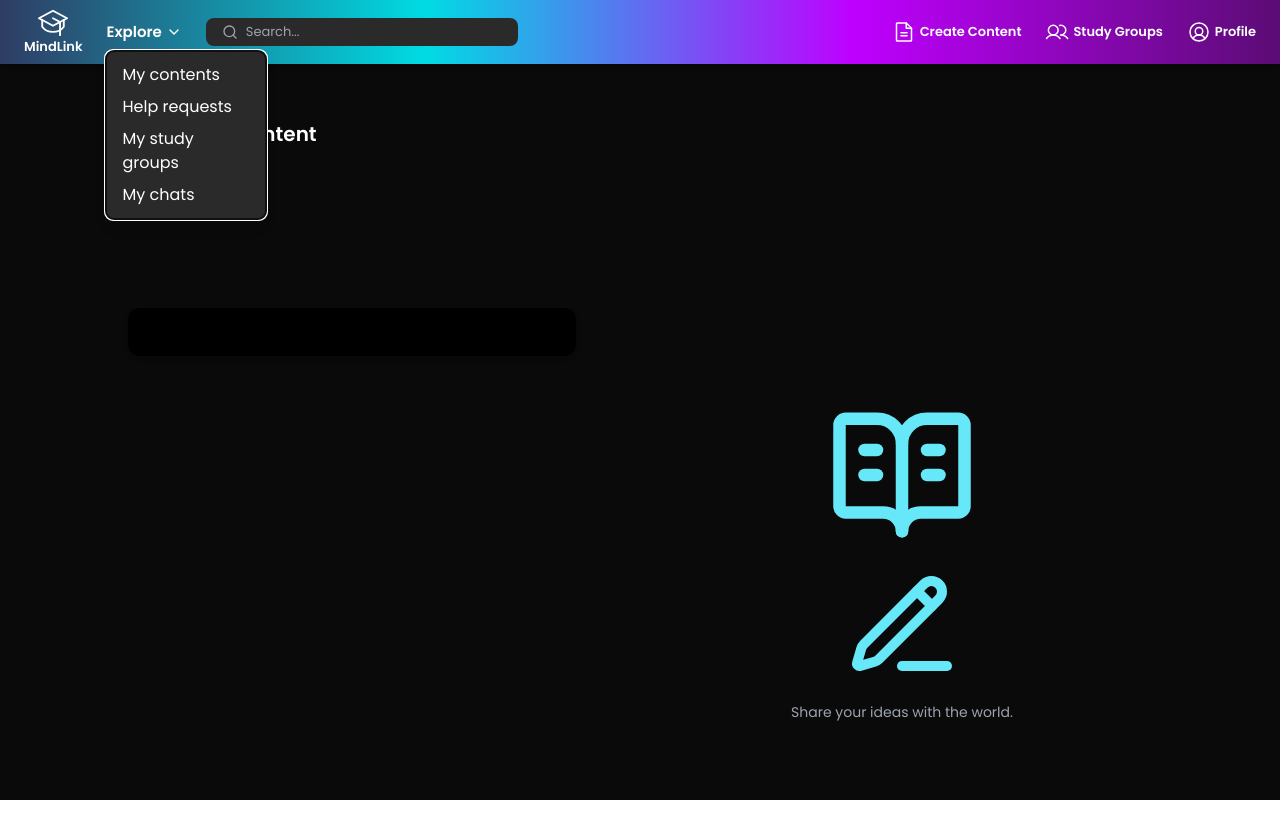
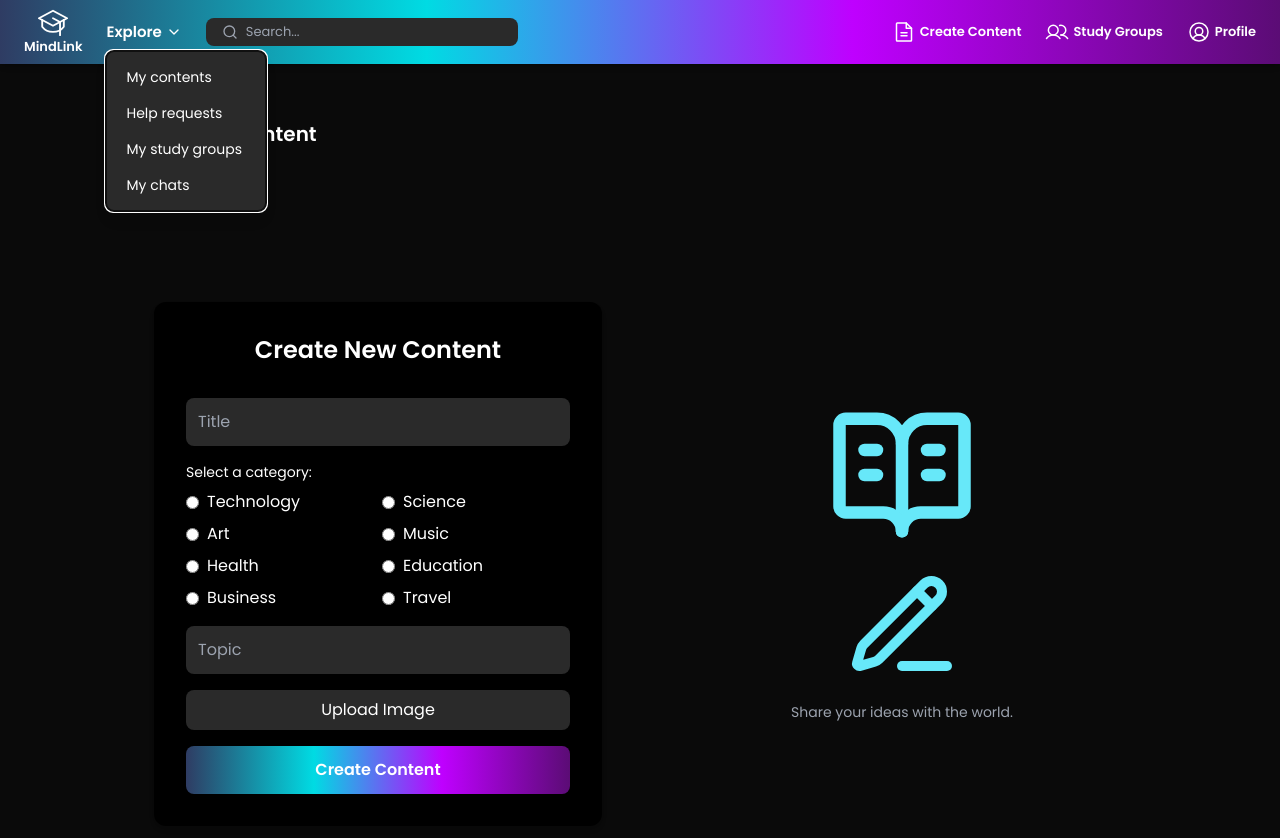
Before and after one commit to Juaaanp/mindlink-Frontend, a Next.js app: page /createContent in a window 1280 px wide. Both pictures are taken after a click on the button "Explore". Shown: the top 838 px of the page. Before the commit the page ends 800 px from the top, so only its background shows below. Built offline with nearby package versions, Linux system fonts and the light colour scheme; no server answers.

Commit message:
Logout, Navbar fijo, vistas explore iniciadas

```diff
--- /dev/null
+++ b/app/explore/helpRequests/page.tsx
@@ -0,0 +1,17 @@
+'use client';
+
+import NavBarAuth from "@/components/NavBarAuth";
+
+export default function helpRequests() {
+
+    return (
+        <div>
+            <header className="fixed top-0 left-0 w-full z-50 bg-[#0a0a0a] shadow-md">
+                <NavBarAuth />
+            </header>
+            <div className="pt-24">
+                <h1>Help Requests</h1>
+            </div>
+        </div>
+    );
+}
--- /dev/null
+++ b/app/explore/myChats/page.tsx
@@ -0,0 +1,17 @@
+'use client';
+
+import NavBarAuth from "@/components/NavBarAuth";
+
+export default function MyChats() {
+
+    return (
+        <div>
+            <header className="fixed top-0 left-0 w-full z-50 bg-[#0a0a0a] shadow-md">
+                <NavBarAuth />
+            </header>
+            <div className="pt-24">
+                <h1>My Chats</h1>
+            </div>
+        </div>
+    );
+}
--- /dev/null
+++ b/app/explore/myContents/page.tsx
@@ -0,0 +1,17 @@
+'use client';
+
+import NavBarAuth from "@/components/NavBarAuth";
+
+export default function MyContents() {
+
+    return (
+        <div>
+            <header className="fixed top-0 left-0 w-full z-50 bg-[#0a0a0a] shadow-md">
+                <NavBarAuth />
+            </header>
+            <div className="pt-24">
+                <h1>My Contents</h1>
+            </div>
+        </div>
+    );
+}
--- /dev/null
+++ b/app/explore/myStudyGroups/page.tsx
@@ -0,0 +1,17 @@
+'use client';
+
+import NavBarAuth from "@/components/NavBarAuth";
+
+export default function MyStudyGroups() {
+
+    return (
+        <div>
+            <header className="fixed top-0 left-0 w-full z-50 bg-[#0a0a0a] shadow-md">
+                <NavBarAuth />
+            </header>
+            <div className="pt-24">
+                <h1>My Study Groups</h1>
+            </div>
+        </div>
+    );
+}
--- a/app/login/page.tsx
+++ b/app/login/page.tsx
@@ -8,7 +8,7 @@ export default function LoginPage() {
   return (
     <div className="min-h-screen flex flex-col bg-black text-white">
       {/* Barra de navegación */}
-      <header className="fixed top-0 left-0 w-full z-10">
+      <header className="fixed top-0 left-0 w-full z-50 bg-[#0a0a0a] shadow-md">
         <NavBarNoAuth />
       </header>
 
--- a/app/page.tsx
+++ b/app/page.tsx
@@ -14,7 +14,9 @@ export default function Home() {
 
   return (
     <div>
-      <NavbarNoAuth/>
+      <header className="fixed top-0 left-0 w-full z-50 bg-[#0a0a0a] shadow-md">
+        <NavbarNoAuth />
+      </header>
       <div className="min-h-screen flex flex-col items-center justify-center text-white">
       <h1 className="text-4xl md:text-5xl font-bold mb-4">Bienvenido a Mindlink</h1>
       <p className="text-lg md:text-xl text-center max-w-xl mb-6">
--- a/app/profile/page.tsx
+++ b/app/profile/page.tsx
@@ -4,11 +4,15 @@ import { useState, useEffect } from 'react';
 import NavBarAuth from '@/components/NavBarAuth';
 import Image from 'next/image';
 import { useAuth } from '@/context/AuthContext';
+import api from '@/lib/api';
+import { useRouter } from 'next/navigation';
 
 export default function ProfilePage() {
   const [username, setName] = useState('John Doe');
   const [email, setEmail] = useState('john.doe@example.com');
+  const [interests, setInterests] = useState<String[]>([]);
   const [role] = useState('Student');
+  const router = useRouter();
 
   const { user } = useAuth();
 
@@ -16,8 +20,17 @@ export default function ProfilePage() {
     if (user) {
       setName(user.name || 'Unknown');
       setEmail(user.email || 'No email');
+      setInterests(user.interests || null);
     }
   }, [user]);
+
+  const handleLogout = (): void => {
+    api.post("/students/logout", null, {
+      withCredentials: true,
+    });
+
+    router.push('/login');
+  }
 
   return (
     <div className="min-h-screen bg-[#0a0a0a] text-white font-poppins">
@@ -46,8 +59,11 @@ export default function ProfilePage() {
 
         {/* Secciones */}
         <div className="mt-10 w-full max-w-2xl space-y-6">
-          <Section title="My Contents">
-            <p>You haven't created any content yet.</p>
+          <Section title="My Interests">
+            {interests ? (<div>{interests.map((name, index) => (<div key={index}>{name}</div>))}</div>) : (
+              <p>You haven't selected any interest.</p>
+            )}
+
           </Section>
 
           <Section title="Settings">
@@ -60,7 +76,7 @@ export default function ProfilePage() {
           </Section>
 
           <Section title="Danger Zone">
-            <button className="text-red-500 hover:underline">Logout</button>
+            <button onClick={handleLogout} className="text-red-500 hover:underline">Logout</button>
           </Section>
         </div>
       </main>
--- a/app/signUp/page.tsx
+++ b/app/signUp/page.tsx
@@ -7,7 +7,7 @@ export default function SignUpPage() {
   return (
     <div className="min-h-screen flex flex-col bg-black text-white">
       {/* Barra de navegación */}
-      <header className="fixed top-0 left-0 w-full z-10">
+      <header className="fixed top-0 left-0 w-full z-50 bg-[#0a0a0a] shadow-md">
         <NavbarNoAuth />
       </header>
 
--- a/components/ContentComponents/CreateContentForm.tsx
+++ b/components/ContentComponents/CreateContentForm.tsx
@@ -1,51 +1,104 @@
 'use client';
 
 import { useState } from 'react';
-import { useAuth } from '@/context/AuthContext';
 
 export default function CreateContentForm() {
   const [title, setTitle] = useState('');
   const [type, setType] = useState('');
   const [topic, setTopic] = useState('');
   const [image, setImage] = useState<File | null>(null);
-  const { user } = useAuth(); // <-- Aquí accedes al usuario
 
-  const handleSubmit = async (e: React.FormEvent) => {
+  const handleSubmit = (e: React.FormEvent) => {
     e.preventDefault();
-
-    if (!user) {
-      alert("You must be logged in to create content.");
-      return;
-    }
 
     const formData = new FormData();
     formData.append('title', title);
     formData.append('type', type);
     formData.append('topic', topic);
-    formData.append('userId', user.id); // <-- Aquí agregas el id del usuario
     if (image) {
       formData.append('image', image);
     }
 
-    try {
-      const res = await fetch('/api/content', {
-        method: 'POST',
-        body: formData,
-      });
-
-      if (!res.ok) {
-        throw new Error('Failed to create content');
-      }
-
-      console.log('Content created successfully');
-    } catch (error) {
-      console.error('Error:', error);
-    }
+    console.log('Formulario enviado');
+    // Aquí puedes enviar formData al backend con fetch o axios
   };
 
   return (
-    <form onSubmit={handleSubmit} className="bg-black p-6 rounded-xl shadow-md w-full max-w-md flex flex-col space-y-4 font-poppins mt-40">
-      {/* ... tu formulario actual sin cambios ... */}
-    </form>
+    <div className="min-h-screen flex items-center justify-center bg-[#0a0a0a] text-white">
+      <form
+        onSubmit={handleSubmit}
+        className="bg-black p-8 rounded-xl shadow-md w-full max-w-md flex flex-col space-y-4 font-poppins"
+      >
+        <h2 className="text-2xl font-bold text-center mb-4">Create New Content</h2>
+
+        <input
+          type="text"
+          placeholder="Title"
+          value={title}
+          onChange={(e) => setTitle(e.target.value)}
+          className="bg-[#2a2a2a] text-white p-3 rounded-lg focus:outline-none focus:ring-2 focus:ring-cyan-500"
+          required
+        />
+
+        {/* Radio buttons para 'type' */}
+        <div className="mb-2">
+          <label className="block text-sm font-medium mb-2">Select a category:</label>
+          <div className="grid grid-cols-2 gap-2">
+            {['Technology', 'Science', 'Art', 'Music', 'Health', 'Education', 'Business', 'Travel'].map((option) => (
+              <label key={option} className="flex items-center space-x-2 text-white">
+                <input
+                  type="radio"
+                  name="type"
+                  value={option}
+                  checked={type === option}
+                  onChange={(e) => setType(e.target.value)}
+                  className="accent-cyan-500"
+                />
+                <span>{option}</span>
+              </label>
+            ))}
+          </div>
+        </div>
+
+        <input
+          type="text"
+          placeholder="Topic"
+          value={topic}
+          onChange={(e) => setTopic(e.target.value)}
+          className="bg-[#2a2a2a] text-white p-3 rounded-lg focus:outline-none focus:ring-2 focus:ring-cyan-500"
+          required
+        />
+
+        {/* Upload Image */}
+        <div className="w-full">
+          <label
+            htmlFor="imageUpload"
+            className="cursor-pointer bg-[#2a2a2a] hover:bg-cyan-700 text-white px-4 py-2 rounded-lg block text-center"
+          >
+            Upload Image
+          </label>
+          <input
+            id="imageUpload"
+            type="file"
+            accept="image/*"
+            onChange={(e) => setImage(e.target.files?.[0] || null)}
+            className="hidden"
+          />
+          {image && (
+            <p className="text-sm text-gray-400 mt-2">Selected: {image.name}</p>
+          )}
+        </div>
+
+        <button
+          type="submit"
+          className="text-white py-3 rounded-lg font-semibold hover:opacity-90 transition"
+          style={{
+            backgroundImage: 'linear-gradient(to right, #2F3C63, #00DBE3, #BF00FF, #5B0C75)',
+          }}
+        >
+          Create Content
+        </button>
+      </form>
+    </div>
   );
 }
--- a/components/NavBarAuth.tsx
+++ b/components/NavBarAuth.tsx
@@ -10,7 +10,14 @@ const NavBarAuth = () => {
   const router = useRouter();
   const [search, setSearch] = useState<string>("");
 
-  const handleLogoClick = (): void => { //Cada vez que se hace click al logo:
+  const items = [
+    { label: "My contents", onClick: () => router.push('/explore/myContents') },
+    { label: "Help requests", onClick: () => router.push('/explore/helpRequests') },
+    { label: "My study groups", onClick: () => router.push('/explore/myStudyGroups') },
+    { label: "My chats", onClick: () => router.push('/explore/myChats') },
+  ];
+
+  const handleLogoClick = (): void => {
     router.push('/home');
     console.log("Logo clicked");
   };
@@ -49,39 +56,24 @@ const NavBarAuth = () => {
             <span className="font-poppins font-bold text-[15px]">Explore</span>
             <ChevronDown size={16} />
           </Menu.Button>
+
           <Menu.Items className="absolute mt-2 w-40 bg-[#2a2a2a] rounded-lg shadow-lg p-2 z-50">
 
-            <Menu.Item>
-              {({ active }: { active: boolean }) => (
-                <button className={`w-full text-left px-2 py-1 rounded font-poppins ${active ? "bg-cyan-500" : ""}`}>
-                  My contents
-                </button>
-              )}
-            </Menu.Item>
-
-            <Menu.Item>
-              {({ active }: { active: boolean }) => (
-                <button className={`w-full text-left px-2 py-1 font-poppins rounded ${active ? "bg-cyan-500" : ""}`}>
-                  Help requests
-                </button>
-              )}
-            </Menu.Item>
-
-            <Menu.Item>
-              {({ active }: { active: boolean }) => (
-                <button className={`w-full text-left px-2 py-1 font-poppins rounded ${active ? "bg-cyan-500" : ""}`}>
-                  My study groups
-                </button>
-              )}
-            </Menu.Item>
-
-            <Menu.Item>
-              {({ active }: { active: boolean }) => (
-                <button className={`w-full text-left px-2 py-1 font-poppins rounded ${active ? "bg-cyan-500" : ""}`}>
-                  My chats
-                </button>
-              )}
-            </Menu.Item>
+            <Menu.Items className="...">
+              {items.map((item, index) => (
+                <Menu.Item key={index}>
+                  {({ active }) => (
+                    <button
+                      onClick={item.onClick}
+                      className={`w-full text-left px-3 py-2 rounded-md font-poppins text-sm transition ${active ? "bg-cyan-600 text-white" : "hover:bg-neutral-700"
+                        }`}
+                    >
+                      {item.label}
+                    </button>
+                  )}
+                </Menu.Item>
+              ))}
+            </Menu.Items>
 
           </Menu.Items>
         </Menu>
```
Also changed, not shown: app/home/page.tsx (+5 -2 lines).
